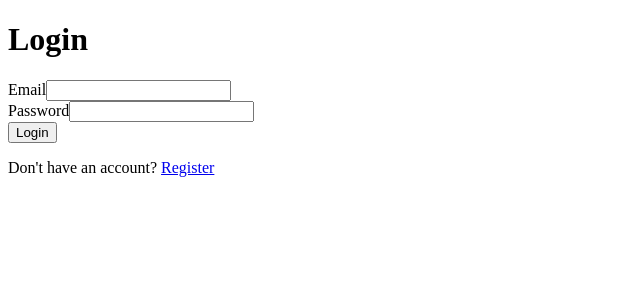
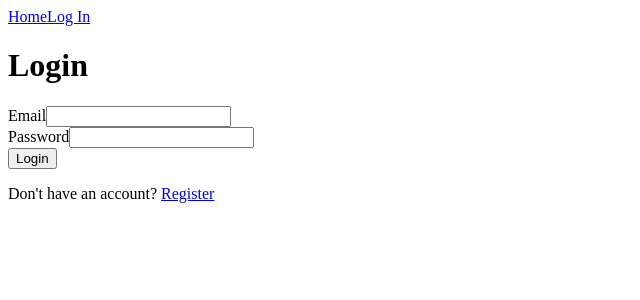
Before and after one commit to comnk/mapmyjourney, a Next.js app: page /auth/login in a window 1280 px wide. Shown: the top 300 px of the page, without its empty margins (0-640 px from the left). Built offline with nearby package versions, Linux system fonts and the light colour scheme; no server answers.

Commit message:
basic navbar setup

```diff
--- /dev/null
+++ b/src/app/client-layout.tsx
@@ -0,0 +1,22 @@
+'use client';
+
+import { SessionProvider } from 'next-auth/react';
+import Navbar from '@/components/Navbar';
+
+export const metadata = {
+  title: 'Travel Planner',
+  description: 'Plan your dream trip!',
+};
+
+export default function ClientLayout({
+  children,
+}: {
+  children: React.ReactNode;
+}) {
+  return (
+    <SessionProvider>
+      <Navbar />
+      <main>{children}</main>
+    </SessionProvider>
+  );
+}
--- a/src/app/dashboard/DashboardContent.tsx
+++ b/src/app/dashboard/DashboardContent.tsx
@@ -1,5 +1,6 @@
 "use client";
 
+import Navbar from "@/components/Navbar";
 import { signOut } from "next-auth/react";
 
 interface User {
@@ -16,7 +17,6 @@ export default function DashboardContent({ user }: DashboardContentProps) {
     <div>
       <h1>Welcome to Your Dashboard, {user.name}!</h1>
       <p>Your email: {user.email}</p>
-      <button onClick={() => signOut()}>Log Out</button>
     </div>
   );
 }
--- a/src/app/layout.tsx
+++ b/src/app/layout.tsx
@@ -1,10 +1,5 @@
-// /app/layout.tsx
-import './globals.css';  // Add any global styles here
-
-export const metadata = {
-    title: 'Travel Planner',
-    description: 'Plan your dream trip!',
-  };
+import { metadata } from './client-layout'; // We will use metadata from a client-side component
+import ClientLayout from './client-layout';
 
 export default function RootLayout({
   children,
@@ -12,9 +7,14 @@ export const metadata = {
   children: React.ReactNode;
 }) {
   console.log("Layout rendered"); // Debugging log
+
   return (
     <html lang="en">
-        <body>{children}</body>
+      <body>
+        <ClientLayout>
+          {children}
+        </ClientLayout>
+      </body>
     </html>
   );
 }
--- a/src/components/Navbar.tsx
+++ b/src/components/Navbar.tsx
@@ -0,0 +1,20 @@
+import { useSession, signOut } from "next-auth/react";
+import Link from "next/link";
+
+export default function Navbar() {
+  const { data: session } = useSession();
+
+  return (
+    <nav>
+      <Link href="/">Home</Link>
+      {session ? (
+        <>
+          <span>Welcome, {session.user?.name}</span>
+          <button onClick={() => signOut()}>Log Out</button>
+        </>
+      ) : (
+        <Link href="/auth/login">Log In</Link>
+      )}
+    </nav>
+  );
+}
```
Lines whose indentation alone changed are shown as unchanged.
